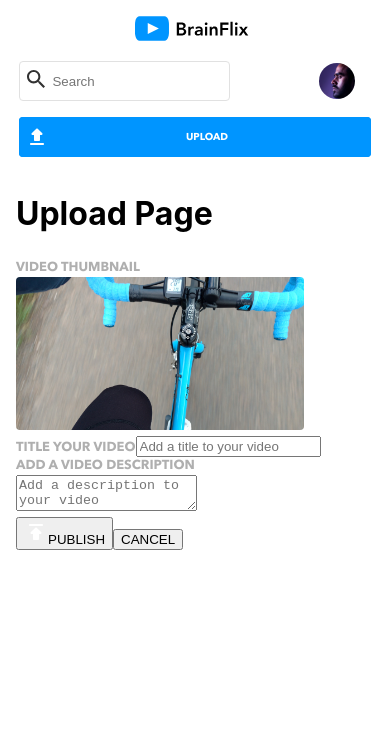
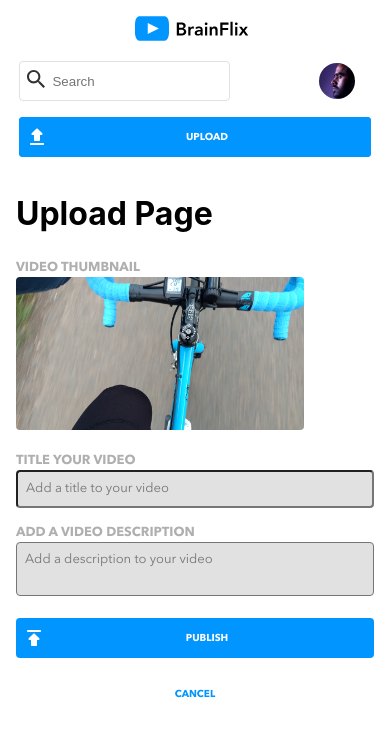
Before and after one commit to JDVM/juan-velillamantilla-brainflix, a React (Create React App) app: page /Upload in a window 390 px wide. Shown: the top 736 px of the page. Built offline with nearby package versions, Linux system fonts and the light colour scheme.

Commit message:
finished styling for mobile page

```diff
--- a/src/components/Header/Header.scss
+++ b/src/components/Header/Header.scss
@@ -10,7 +10,7 @@
 
     @include tablet {
         flex-direction: row;
-        padding: 0 1rem
+        padding: 0 2rem
     }
 
     @include desktop {
--- a/src/page/UploadPage.js
+++ b/src/page/UploadPage.js
@@ -24,8 +24,8 @@ function UploadPage() {
         </label>
       </div>
       <div className='upload__buttoncontainer'>
-        <button className='upload__button' onClick={alert}><img src={publishIcon}/>PUBLISH</button>
-        <Link to={'/'}><button className='upload__button'>CANCEL</button></Link>
+        <button className='upload__publish' onClick={alert}><img src={publishIcon}/><div className='upload__text'>PUBLISH</div></button>
+        <Link to={'/'}><button className='upload__cancel'>CANCEL</button></Link>
       </div>
     </div>
   );
--- a/src/page/UploadPage.scss
+++ b/src/page/UploadPage.scss
@@ -4,6 +4,10 @@
 
 .upload {
     padding: 0 1rem;
+    @include tablet{
+        border-top: .125rem solid $Mercury;
+        padding: 0 2rem;
+    }
     &title {
         @include page-header;
     }
@@ -27,12 +31,68 @@
     &__videotitle{
         @include sub-heading;
         color: $silver;
+        padding: 1rem 0;
     }
-    &___textinputmod{
+    &__textinputmod{
         width: 100%;
+        resize: none;
+        padding: .5rem;
+        @include body-copy;
+        background-color: $Mercury;
+        border-radius: .25rem;
+        border
+
+        &:focus{
+            outline-color: $brainFlix-Blue;
+            outline-width: 1px;
+        }
     }
     &__videodescription{
         @include sub-heading;
         color: $silver;
+        padding-bottom: 1rem;
+    }
+    &__buttoncontainer{
+        display: flex;
+        flex-direction: column;
+        @include tablet{
+            border-top: .125rem solid $Mercury;
+            padding: 2rem 0;
+            flex-direction: row-reverse;
+        }
+    }
+    &__publish{
+        @include lables-buttons;
+        color: $white;
+        margin-bottom: 1rem ;
+        display: flex;
+        background-color: $brainFlix-Blue;
+        border-radius: .25rem;
+        border: none;
+        width: 100%;
+        height: 2.5rem;
+        align-items: center;
+        justify-content: center;
+        &:hover{
+            background-color: $brainFlix-DarkBlue;
+        }
+        @include tablet{
+        width: 30%;
+        }
+    }
+    &__text {
+        width: 100%;
+    }
+    &__cancel{
+        @include lables-buttons;
+        color: $brainFlix-Blue;
+        display: flex;
+        background-color: $white;
+        border-radius: .25rem;
+        border: none;
+        width: 100%;
+        height: 2.5rem;
+        align-items: center;
+        justify-content: center;
     }
 }
```
